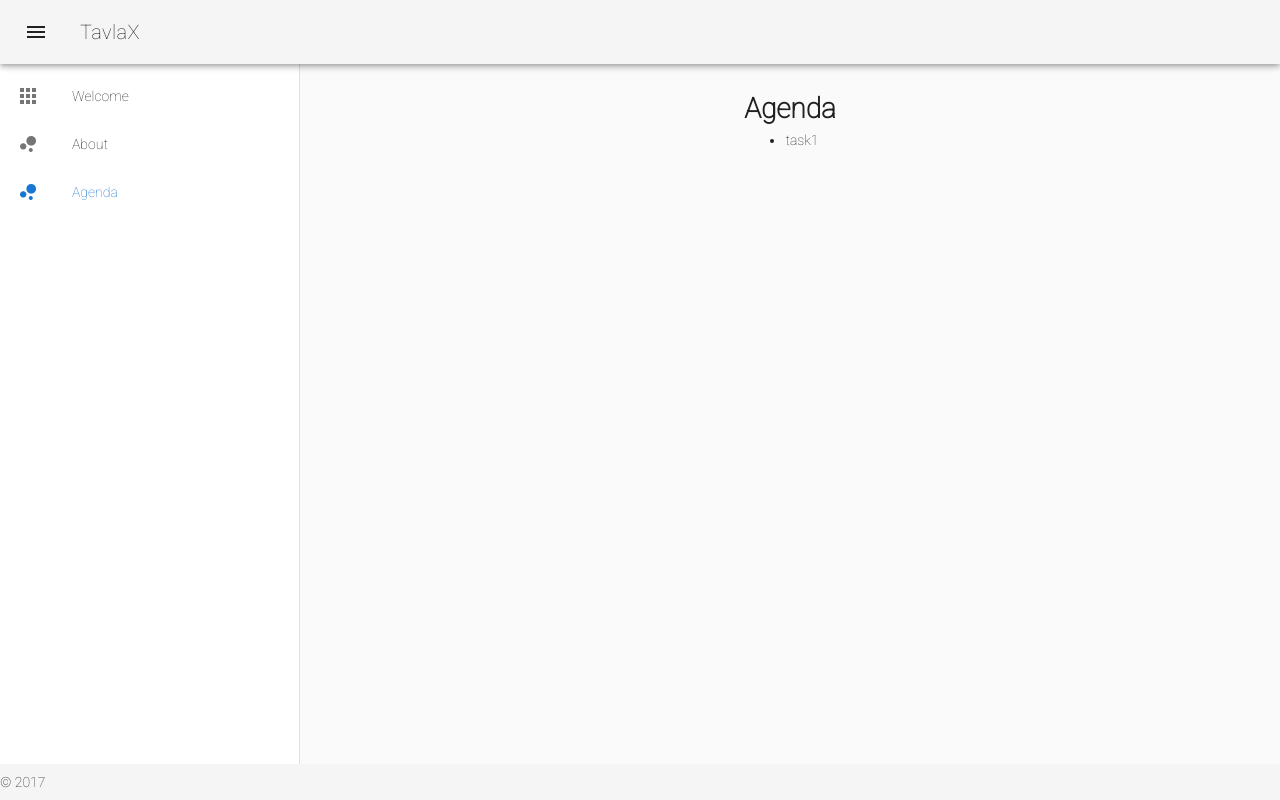
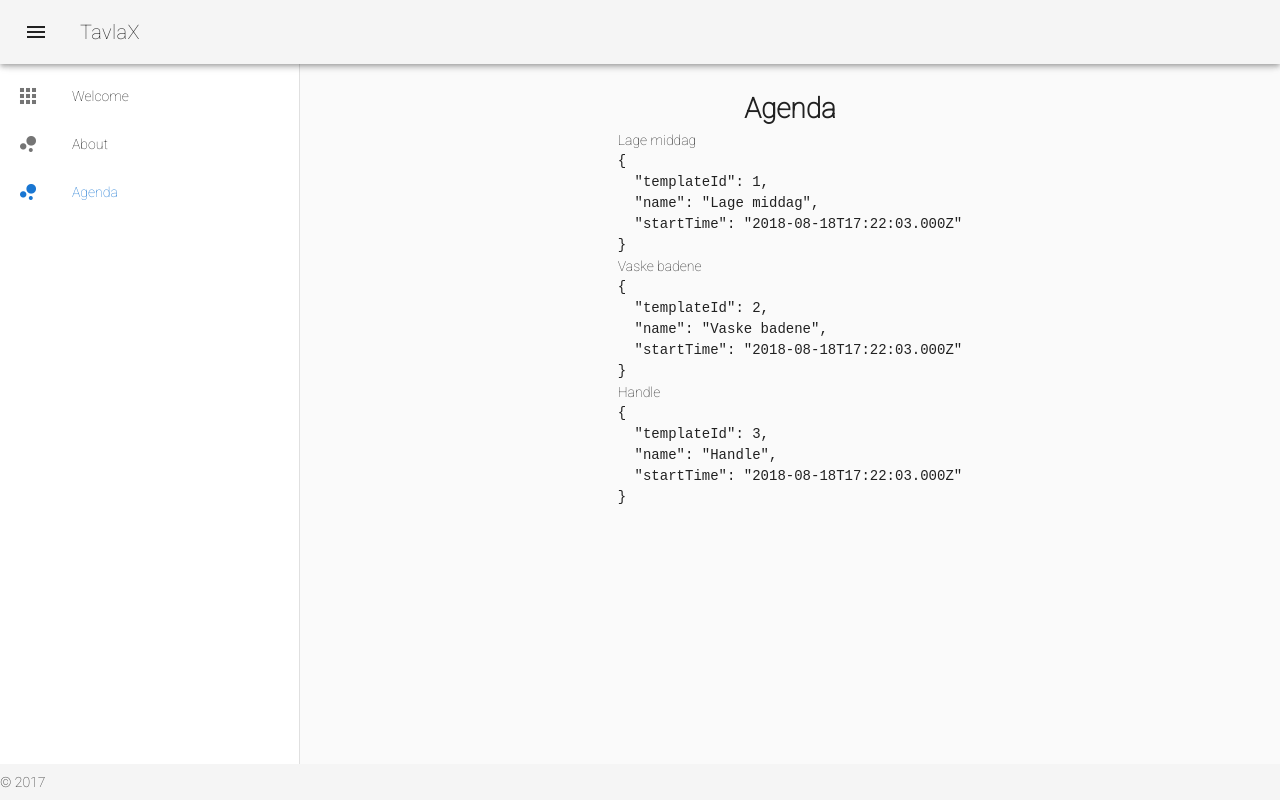
Before and after one commit to larserikfinholt/tavlax, a Vue app: page /#/agenda in a window 1280 px wide. Built offline with nearby package versions, Linux system fonts and the light colour scheme.

Commit message:
litt itl

```diff
--- a/src/components/HelloWorld.vue
+++ /dev/null
@@ -1,58 +0,0 @@
-<template>
-  <div class="hello">
-    <h1>{{ msg }}</h1>
-    <p>
-      For guide and recipes on how to configure / customize this project,<br>
-      check out the
-      <a href="https://cli.vuejs.org" target="_blank" rel="noopener">vue-cli documentation</a>.
-    </p>
-    <h3>Installed CLI Plugins</h3>
-    <ul>
-      <li><a href="https://github.com/vuejs/vue-cli/tree/dev/packages/%40vue/cli-plugin-babel" target="_blank" rel="noopener">babel</a></li>
-      <li><a href="https://github.com/vuejs/vue-cli/tree/dev/packages/%40vue/cli-plugin-eslint" target="_blank" rel="noopener">eslint</a></li>
-    </ul>
-    <h3>Essential Links</h3>
-    <ul>
-      <li><a href="https://vuejs.org" target="_blank" rel="noopener">Core Docs</a></li>
-      <li><a href="https://forum.vuejs.org" target="_blank" rel="noopener">Forum</a></li>
-      <li><a href="https://chat.vuejs.org" target="_blank" rel="noopener">Community Chat</a></li>
-      <li><a href="https://twitter.com/vuejs" target="_blank" rel="noopener">Twitter</a></li>
-      <li><a href="https://news.vuejs.org" target="_blank" rel="noopener">News</a></li>
-    </ul>
-    <h3>Ecosystem</h3>
-    <ul>
-      <li><a href="https://router.vuejs.org" target="_blank" rel="noopener">vue-router</a></li>
-      <li><a href="https://vuex.vuejs.org" target="_blank" rel="noopener">vuex</a></li>
-      <li><a href="https://github.com/vuejs/vue-devtools#vue-devtools" target="_blank" rel="noopener">vue-devtools</a></li>
-      <li><a href="https://vue-loader.vuejs.org" target="_blank" rel="noopener">vue-loader</a></li>
-      <li><a href="https://github.com/vuejs/awesome-vue" target="_blank" rel="noopener">awesome-vue</a></li>
-    </ul>
-  </div>
-</template>
-
-<script>
-export default {
-  name: 'HelloWorld',
-  props: {
-    msg: String
-  }
-}
-</script>
-
-<!-- Add "scoped" attribute to limit CSS to this component only -->
-<style scoped>
-h3 {
-  margin: 40px 0 0;
-}
-ul {
-  list-style-type: none;
-  padding: 0;
-}
-li {
-  display: inline-block;
-  margin: 0 10px;
-}
-a {
-  color: #42b983;
-}
-</style>
--- /dev/null
+++ b/src/components/Task.vue
@@ -0,0 +1,17 @@
+<template>
+    <div>
+        {{task.name}}
+        <pre>{{task}}</pre>
+    </div>
+</template>
+
+<script>
+export default {
+    props:["task"]
+
+}
+</script>
+
+<style>
+
+</style>
--- /dev/null
+++ b/src/components/TaskList.vue
@@ -0,0 +1,20 @@
+<template>
+    <div>
+        <div v-for="(task, i) in tasks" :key="i">
+            <Task :task="task"></Task>
+        </div>
+    </div>
+</template>
+
+<script>
+import Task from '@/components/Task.vue';
+export default {
+  props: ["tasks"],
+  components: {
+    Task
+  }
+};
+</script>
+
+<style>
+</style>
--- /dev/null
+++ b/src/services/task-service.js
@@ -0,0 +1,29 @@
+import { TaskTemplate, Task } from "../types/task";
+
+class TaskService {
+
+    constructor() { }
+
+    getTemplates() {
+        return [
+            new TaskTemplate(1, "Lage middag"),
+            new TaskTemplate(2, "Vaske badene"),
+            new TaskTemplate(3, "Handle")
+        ];
+    }
+
+    getDummyTasks() {
+        let templates = this.getTemplates();
+        let tasks = [];
+        templates.forEach(x => {
+            tasks.push(new Task(x, new Date()));
+        });
+        return tasks;
+
+
+    }
+
+
+}
+
+export const taskService = new TaskService();
--- a/src/state/agenda.js
+++ b/src/state/agenda.js
@@ -1,23 +1,27 @@
-// export const agenda = {
-//     state: {
-//         tasks: []
+import { taskService } from "../services/task-service";
 
-//     },
-//     mutations: {
-//         addTask(state, task) {
-//             state.tasks.push(task);
-//         }
-//     },
-//     actions: {
-//         addDummyData(context) {
-//             context.commit('addTask', { name: 'task1' });
+export const agenda = {
+    state: {
+        tasks: []
 
-//         }
-//     },
-//     // getters: {
-//     //     getToDay(context) {
-//     //         console.log('getting today');
-//     //         return context.state.tasks;
-//     //     }
-//     // }
-// }
+    },
+    mutations: {
+        addTask(state, task) {
+            state.tasks.push(task);
+        }
+    },
+    actions: {
+        addDummyData(context) {
+            taskService.getDummyTasks().forEach(task => {
+                context.commit('addTask', task);
+            });
+
+        }
+    },
+    getters: {
+        getToday(context) {
+            console.log('getting today',context);
+            return 123;
+        }
+    }
+}
--- a/src/store.js
+++ b/src/store.js
@@ -1,40 +1,14 @@
 import Vue from 'vue'
 import Vuex from 'vuex'
-// import agenda from '@/state/agenda';
+import { agenda } from '@/state/agenda';
 
 Vue.use(Vuex)
-
-const agenda = {
-  state: {
-      tasks: []
-
-  },
-  mutations: {
-      addTask(state, task) {
-          state.tasks.push(task);
-      }
-  },
-  actions: {
-      addDummyData(context) {
-          context.commit('addTask', { name: 'task1' });
-
-      }
-  },
-  // getters: {
-  //     getToDay(context) {
-  //         console.log('getting today');
-  //         return context.state.tasks;
-  //     }
-  // }
-}
-
-
 
 export default new Vuex.Store({
   state: {
   },
-  modules:{
-    agenda:agenda
+  modules: {
+    agenda
   },
   mutations: {
   },
--- /dev/null
+++ b/src/types/task.js
@@ -0,0 +1,18 @@
+export class Task {
+
+    constructor(taskTemplate, startTime ) {
+        this.templateId=taskTemplate.id;
+        this.name=taskTemplate.name;
+        this.startTime=startTime;
+    }
+}
+
+
+export class TaskTemplate {
+
+    constructor(id, name){
+        this.id=id;
+        this.name=name;
+    }
+
+}
--- a/src/views/Agenda.vue
+++ b/src/views/Agenda.vue
@@ -2,11 +2,8 @@
    <v-container fluid>
     <v-slide-y-transition mode="out-in">
       <v-layout column align-center>
-    <h1>Agenda</h1>
-    <ul>
-<li v-for="(task, i) in tasks" :key="i">{{task.name}}</li>
-
-    </ul>
+        <h1>Agenda</h1>
+        <TaskList :tasks="tasks"></TaskList>
       </v-layout>
     </v-slide-y-transition>
   </v-container>
@@ -14,17 +11,21 @@
 
 
 <script>
+import TaskList from "@/components/TaskList.vue";
+
 export default {
   mounted() {
     console.log("mounted agenda");
-    this.$store.dispatch('addDummyData');
-    // this.$store.commit("addTask", { name: "sdfsfd" });
+    this.$store.dispatch("addDummyData");
   },
 
   computed: {
     tasks() {
       return this.$store.state.agenda.tasks;
     }
+  },
+  components: {
+    TaskList
   }
 };
 </script>
```
